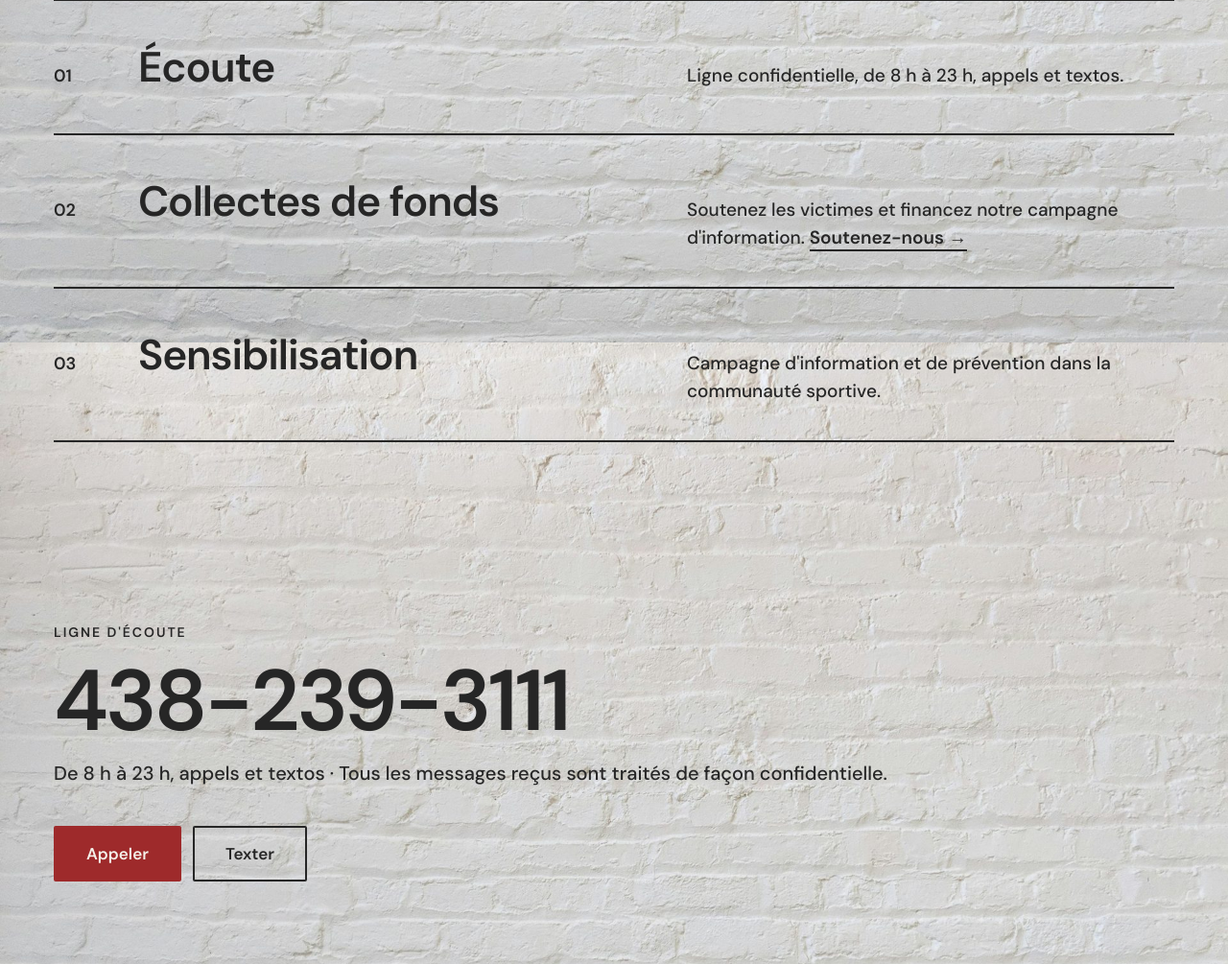
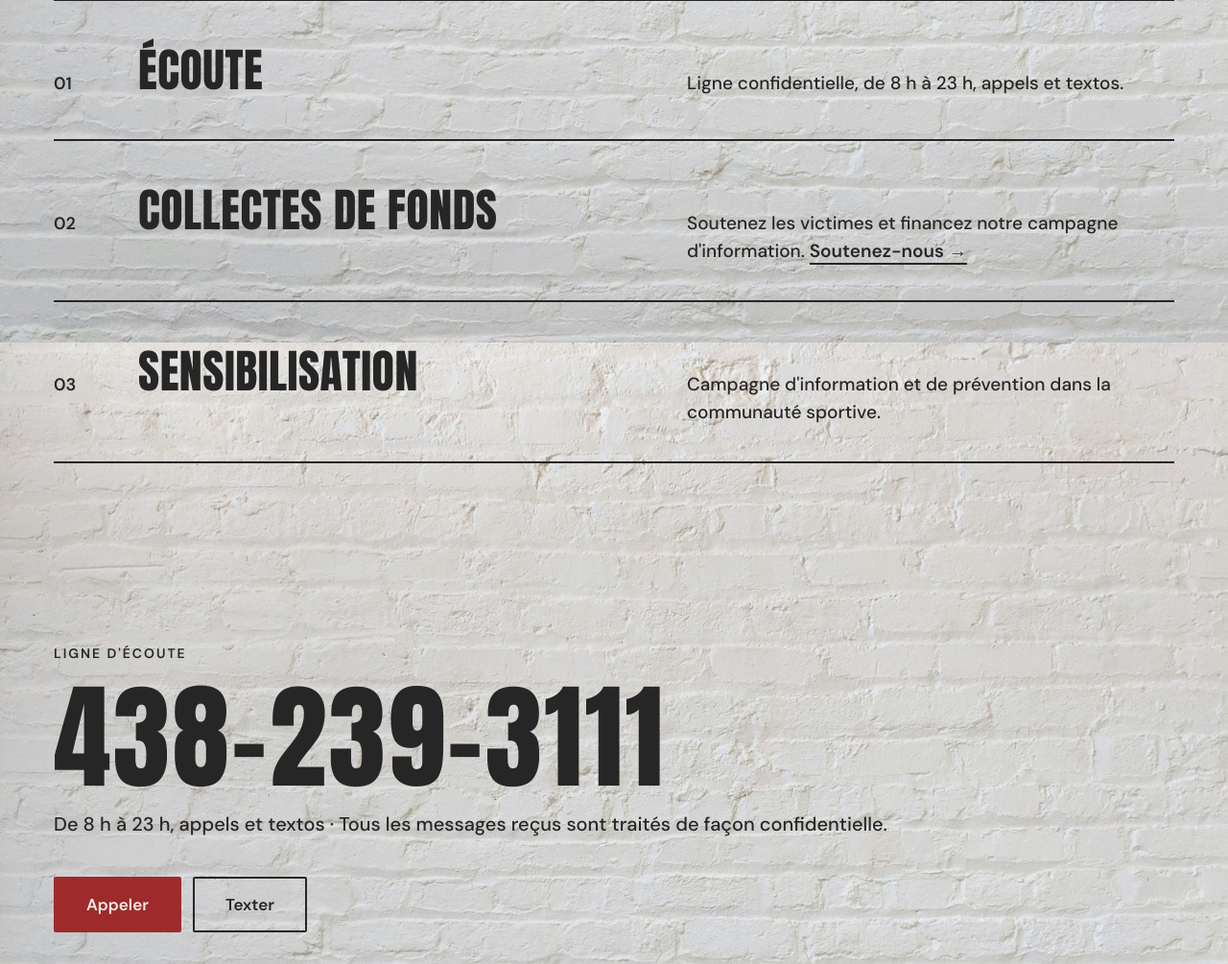
Before and after one commit to weareallaccountable/allaccountable-site, a plain HTML site: page index.html in a window 1280 px wide. Shown: the part 1563-2568 px from the top of the page at 96% size. Drawn offline with Linux system fonts and the light colour scheme.

Commit message:
Add files via upload

```diff
--- a/style.css
+++ b/style.css
@@ -101,3 +101,8 @@ img.big{width:100%;height:auto;aspect-ratio:900/989;display:block;background:#ff
 .thumbs button{flex:1;padding:0;border:2px solid var(--ink);background:#fff;cursor:pointer;line-height:0}
 .thumbs button[aria-pressed="true"]{outline:3px solid var(--accent);outline-offset:2px}
 .thumbs img{width:100%;aspect-ratio:1;object-fit:cover;object-position:center 40%}
+
+/* actions et téléphone en Anton (choix B) */
+.act .t{font-family:'Anton',sans-serif;font-weight:400;text-transform:uppercase;letter-spacing:.01em;font-size:clamp(34px,4.2vw,48px)}
+.tel{font-family:'Anton',sans-serif;font-weight:400;letter-spacing:.02em;font-size:clamp(46px,5vw,64px);line-height:1}
+.band .tel{font-size:clamp(56px,9.4vw,120px);letter-spacing:.02em}
```
